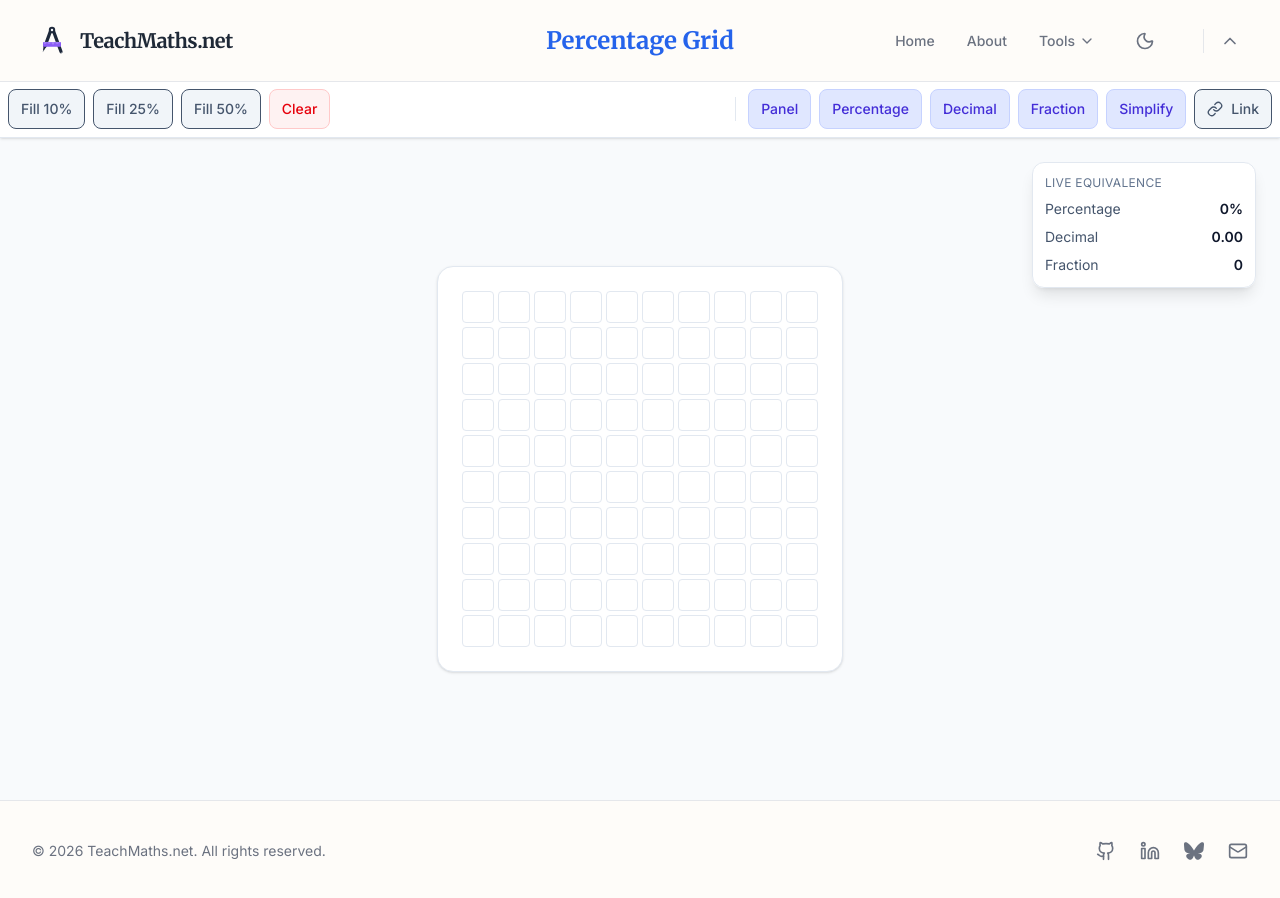
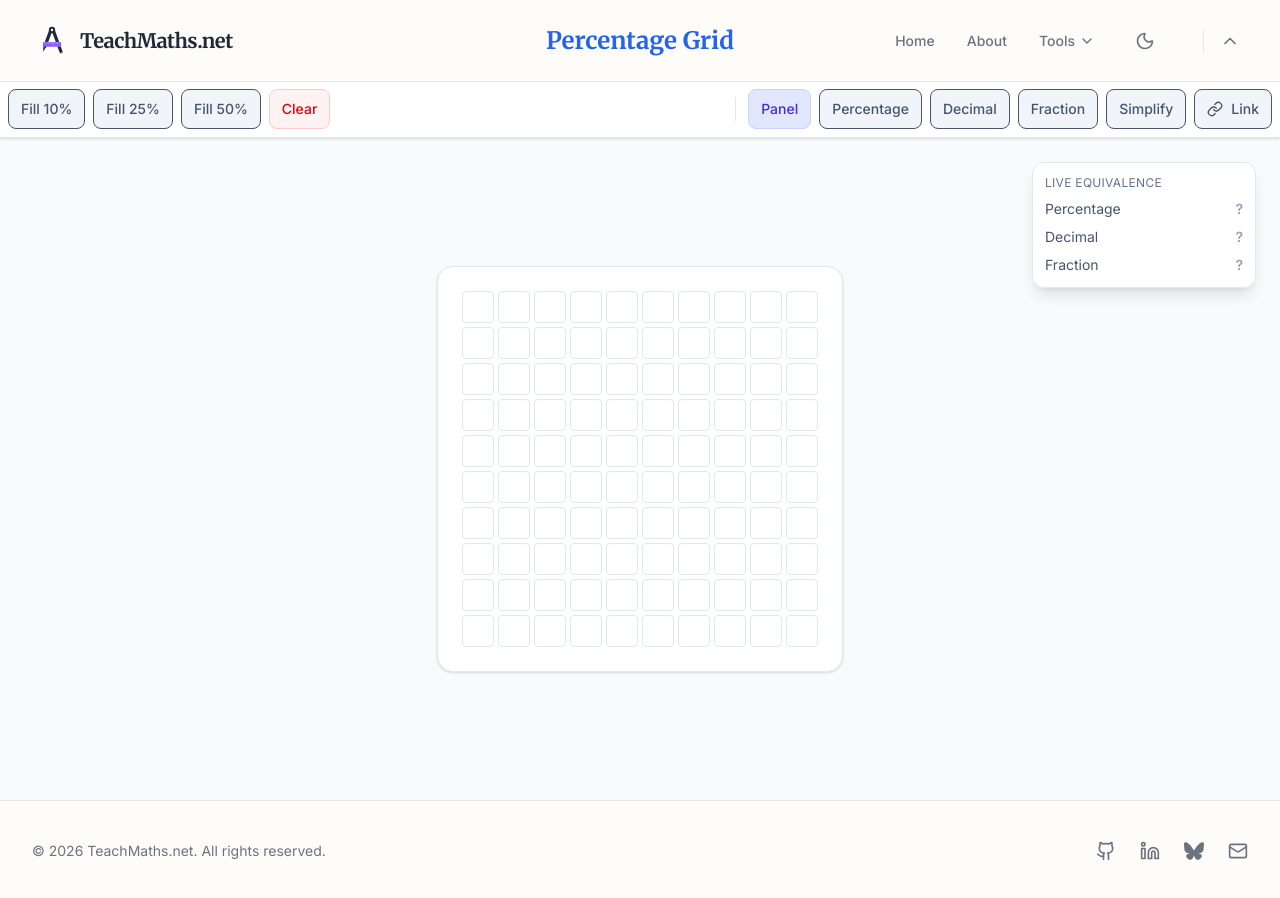
Before and after one commit to jambrothers/mathtools, a Next.js app in the folder web/: page /mathematics/percentage-grid in a window 1280 px wide. Built offline with nearby package versions, Linux system fonts and the light colour scheme.

Commit message:
feat(percentage-grid): add fraction simplification and enhance URL state persistence

```diff
--- a/web/app/mathematics/percentage-grid/_hooks/use-percentage-grid.ts
+++ b/web/app/mathematics/percentage-grid/_hooks/use-percentage-grid.ts
@@ -18,10 +18,10 @@ export function usePercentageGrid() {
         colMax: number;
     } | null>(null);
     const [showPanel, setShowPanel] = useState(true);
-    const [showPercentage, setShowPercentage] = useState(true);
-    const [showDecimal, setShowDecimal] = useState(true);
-    const [showFraction, setShowFraction] = useState(true);
-    const [simplifyFraction, setSimplifyFraction] = useState(true);
+    const [showPercentage, setShowPercentage] = useState(false);
+    const [showDecimal, setShowDecimal] = useState(false);
+    const [showFraction, setShowFraction] = useState(false);
+    const [simplifyFraction, setSimplifyFraction] = useState(false);
 
     const updateDragging = useCallback((value: boolean) => {
         isDraggingRef.current = value;
@@ -132,6 +132,20 @@ export function usePercentageGrid() {
         setSelectedIndices(next);
     }, []);
 
+    const setDisplayOptions = useCallback((options: {
+        showPanel?: boolean;
+        showPercentage?: boolean;
+        showDecimal?: boolean;
+        showFraction?: boolean;
+        simplifyFraction?: boolean;
+    }) => {
+        if (typeof options.showPanel === 'boolean') setShowPanel(options.showPanel);
+        if (typeof options.showPercentage === 'boolean') setShowPercentage(options.showPercentage);
+        if (typeof options.showDecimal === 'boolean') setShowDecimal(options.showDecimal);
+        if (typeof options.showFraction === 'boolean') setShowFraction(options.showFraction);
+        if (typeof options.simplifyFraction === 'boolean') setSimplifyFraction(options.simplifyFraction);
+    }, []);
+
     const selectedCount = selectedIndices.size;
     const percentageDisplay = `${selectedCount}%`;
     const decimalDisplay = (selectedCount / 100).toFixed(2);
@@ -176,6 +190,7 @@ export function usePercentageGrid() {
         fillPercent,
         clear,
         setFromIndices,
+        setDisplayOptions,
         selectedCount,
         percentageDisplay,
         decimalDisplay,
--- a/web/app/mathematics/percentage-grid/_lib/url-state.ts
+++ b/web/app/mathematics/percentage-grid/_lib/url-state.ts
@@ -2,15 +2,27 @@ import {
     URLStateSerializer,
     serializeList,
     parseList,
-    hasAnyParam
+    hasAnyParam,
+    serializeBool,
+    deserializeBool,
 } from '@/lib/url-state';
 import { TOTAL_SQUARES } from '../constants';
 
 export interface PercentageGridURLState {
     selectedIndices: number[];
+    showPanel: boolean;
+    showPercentage: boolean;
+    showDecimal: boolean;
+    showFraction: boolean;
+    simplifyFraction: boolean;
 }
 
 const PARAM_SELECTED = 's';
+const PARAM_PANEL = 'p';
+const PARAM_PERCENTAGE = 'pc';
+const PARAM_DECIMAL = 'dc';
+const PARAM_FRACTION = 'fr';
+const PARAM_SIMPLIFY = 'sf';
 const MAX_SELECTED = TOTAL_SQUARES;
 
 function parseSelectedIndices(value: string | null): number[] {
@@ -32,12 +44,31 @@ export const percentageGridURLSerializer: URLStateSerializer<PercentageGridURLSt
         if (serialized) {
             params.set(PARAM_SELECTED, serialized);
         }
+        params.set(PARAM_PANEL, serializeBool(state.showPanel));
+        params.set(PARAM_PERCENTAGE, serializeBool(state.showPercentage));
+        params.set(PARAM_DECIMAL, serializeBool(state.showDecimal));
+        params.set(PARAM_FRACTION, serializeBool(state.showFraction));
+        params.set(PARAM_SIMPLIFY, serializeBool(state.simplifyFraction));
         return params;
     },
     deserialize(params: URLSearchParams): PercentageGridURLState | null {
-        const hasAny = hasAnyParam(params, [PARAM_SELECTED]);
+        const hasAny = hasAnyParam(params, [
+            PARAM_SELECTED,
+            PARAM_PANEL,
+            PARAM_PERCENTAGE,
+            PARAM_DECIMAL,
+            PARAM_FRACTION,
+            PARAM_SIMPLIFY,
+        ]);
         if (!hasAny) return null;
         const selectedIndices = parseSelectedIndices(params.get(PARAM_SELECTED));
-        return { selectedIndices };
+        return {
+            selectedIndices,
+            showPanel: deserializeBool(params.get(PARAM_PANEL), true),
+            showPercentage: deserializeBool(params.get(PARAM_PERCENTAGE), false),
+            showDecimal: deserializeBool(params.get(PARAM_DECIMAL), false),
+            showFraction: deserializeBool(params.get(PARAM_FRACTION), false),
+            simplifyFraction: deserializeBool(params.get(PARAM_SIMPLIFY), false),
+        };
     }
 };
--- a/web/app/mathematics/percentage-grid/page.tsx
+++ b/web/app/mathematics/percentage-grid/page.tsx
@@ -42,6 +42,7 @@ function PercentageGridPageContent() {
         fillPercent,
         clear,
         setFromIndices,
+        setDisplayOptions,
         percentageDisplay,
         decimalDisplay,
         fractionDisplay,
@@ -60,15 +61,27 @@ function PercentageGridPageContent() {
     const { copyShareableUrl } = useUrlState(percentageGridURLSerializer, {
         onRestore: (state) => {
             setFromIndices(state.selectedIndices);
+            setDisplayOptions({
+                showPanel: state.showPanel,
+                showPercentage: state.showPercentage,
+                showDecimal: state.showDecimal,
+                showFraction: state.showFraction,
+                simplifyFraction: state.simplifyFraction,
+            });
         }
     });
 
     const handleCopyLink = React.useCallback(async () => {
         const state: PercentageGridURLState = {
             selectedIndices: Array.from(selectedIndices).sort((a, b) => a - b),
+            showPanel,
+            showPercentage,
+            showDecimal,
+            showFraction,
+            simplifyFraction,
         };
         await copyShareableUrl(state);
-    }, [copyShareableUrl, selectedIndices]);
+    }, [copyShareableUrl, selectedIndices, showPanel, showPercentage, showDecimal, showFraction, simplifyFraction]);
 
     return (
         <div className="flex flex-col h-[calc(100vh-81px)] w-full bg-slate-50 dark:bg-slate-950 overflow-hidden">
```
Also changed, not shown: 2 other files (tests, documents, lock files or other folders).
